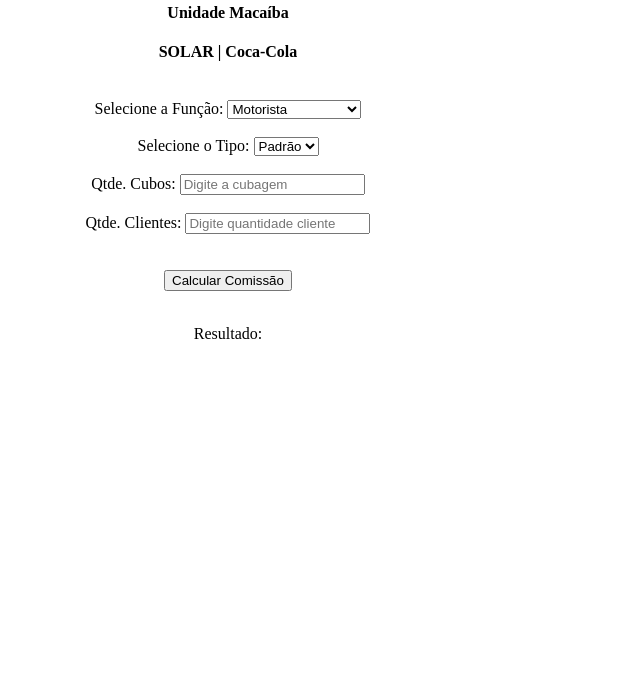
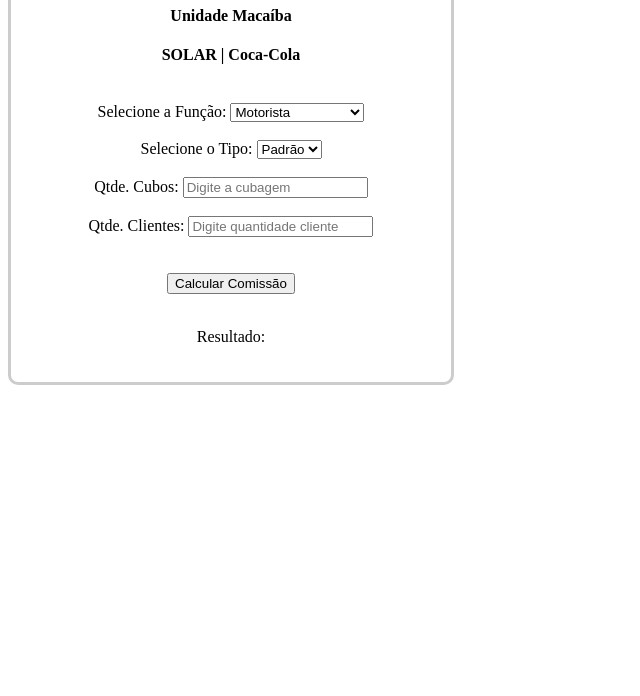
Before and after one commit to DiogoDavi/Calcular_Comissao, a plain HTML site: page index.html in a window 1280 px wide. Shown: the part 104-800 px from the top of the page, without its empty margins (0-640 px from the left). Drawn offline with Linux system fonts and the light colour scheme.

Commit message:
Update style.css

```diff
--- a/style.css
+++ b/style.css
@@ -1,7 +1,7 @@
   .container {
     text-align: center;
     padding: 20px;
-    border: 0px solid #ccc;
+    border: 3px solid #ccc;
     border-radius: 10px;
     width: 400px;
   }
```
